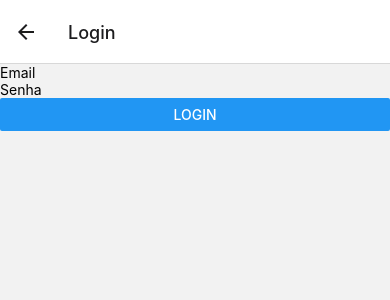
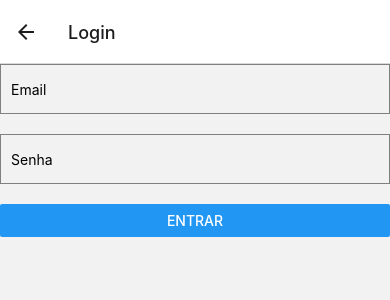
Before and after one commit to laisote/serv-motos-app, a React Native app: screen /Login in a window 390 px wide. Shown: the top 300 px of the page. Built offline with nearby package versions, Linux system fonts and the light colour scheme.

Commit message:
Ajustes na tela de login

```diff
--- a/screens/LoginScreen.js
+++ b/screens/LoginScreen.js
@@ -1,5 +1,5 @@
 import React, { useState } from 'react';
-import { View, TextInput, Button, Text, StyleSheet } from 'react-native';
+import { View, TextInput, Button, Text, StyleSheet, Alert } from 'react-native';
 import { signInWithEmailAndPassword } from 'firebase/auth';
 import { auth } from '../app/firebaseConfig';
 
@@ -13,6 +13,7 @@ export default function LoginScreen() {
         signInWithEmailAndPassword(auth, email, password)
             .then((userCredential) => {
                 console.log('Usuário logado:', userCredential.user);
+                Alert.alert('Login', 'Usuário logado com sucesso!');
                 // Redirecionar ou fazer algo após o login
             })
             .catch((error) => {
@@ -23,21 +24,21 @@ export default function LoginScreen() {
     return (
         <View style={StyleSheet.container}>
             <TextInput
-                styles={styles.input}
+                style={styles.input}
                 placeholder="Email"
                 value={email}
                 onChangeText={setEmail}
                 keyboardType="email-address"
             />
             <TextInput
-                styles={styles.input}
+                style={styles.input}
                 placeholder="Senha"
                 value={password}
                 onChangeText={setPassword}
                 secureTextEntry
             />
             {errorMessage ? <Text style={styles.errorText}>{errorMessage}</Text> : null}
-            <Button title="Login" onPress={handleLogin} />
+            <Button title="Entrar" onPress={handleLogin} />
         </View>
     );
 }
```
